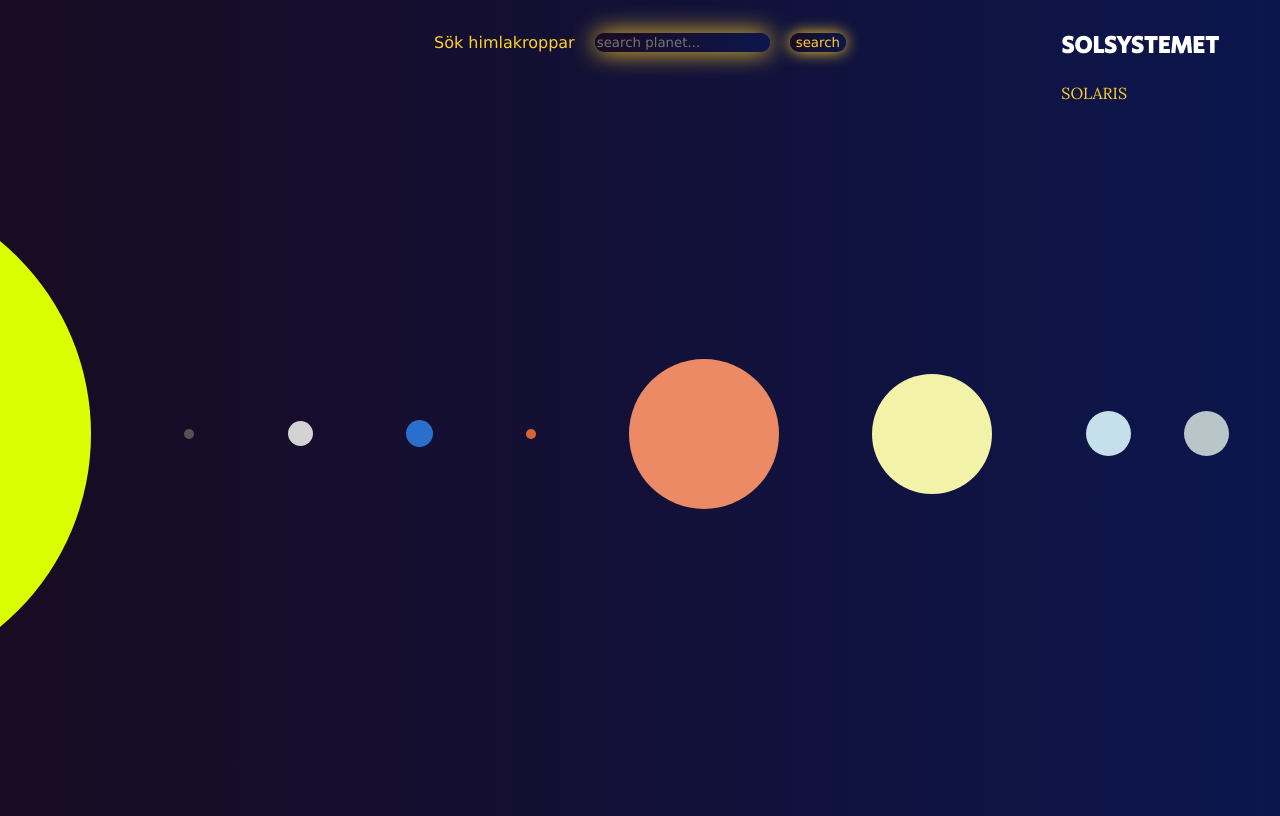
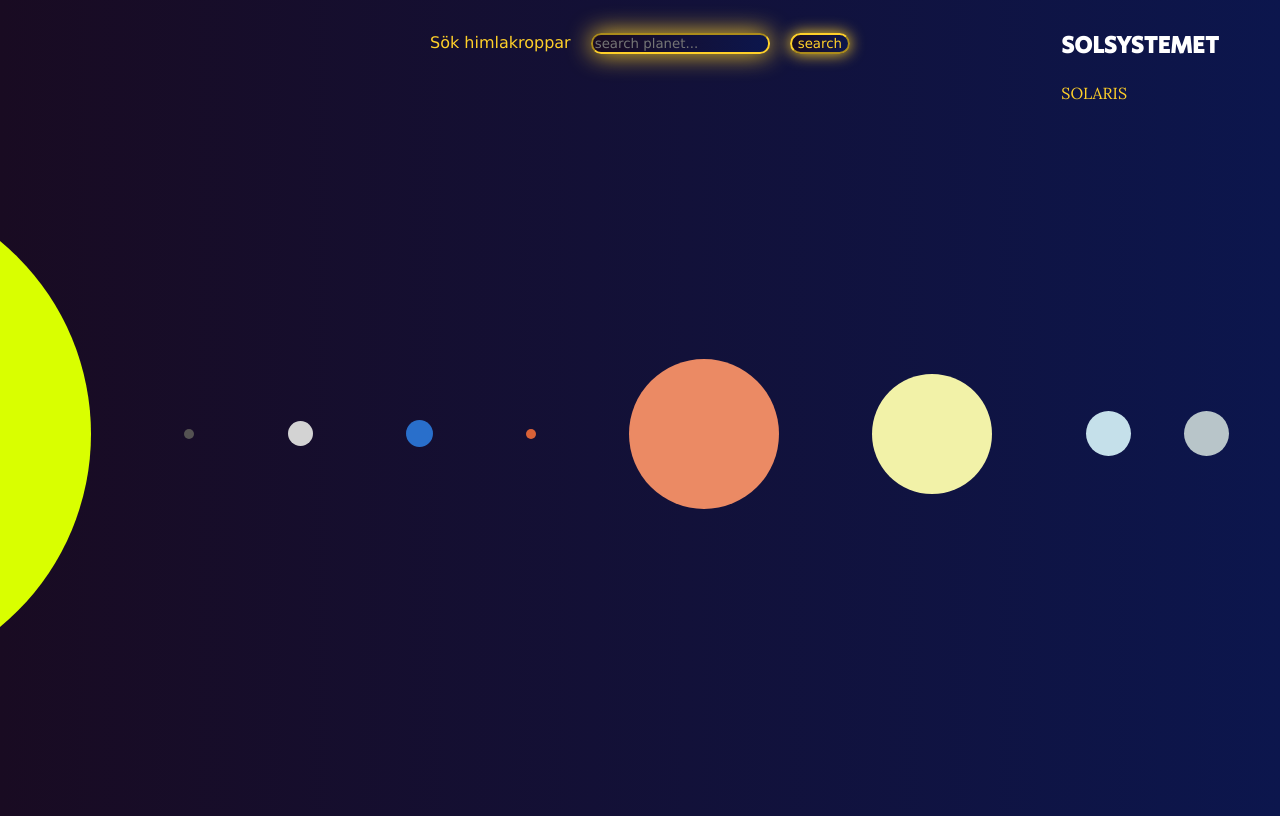
Before and after one commit to vickanS/Victoria-sten-Asenius-FU_FE23-individuell-examination-Javascript, a plain HTML site: page index.html in a window 1280 px wide. Drawn offline with Linux system fonts and the light colour scheme.

Commit message:
Minor changes

```diff
--- a/styles.css
+++ b/styles.css
@@ -37,7 +37,6 @@ label {
     border-radius: 10px;
     border-color: #FFD029;
     box-shadow: 0 0 25px #FFD029;
-    border-style: none;
     outline: #FFD029;
 }
 
@@ -52,7 +51,6 @@ input {
     border-radius: 15px;
     border-color: #FFD029;
     box-shadow: 0 0 15px #FFD029;
-    border-style: none;
 }
 
 #headertext {
```
